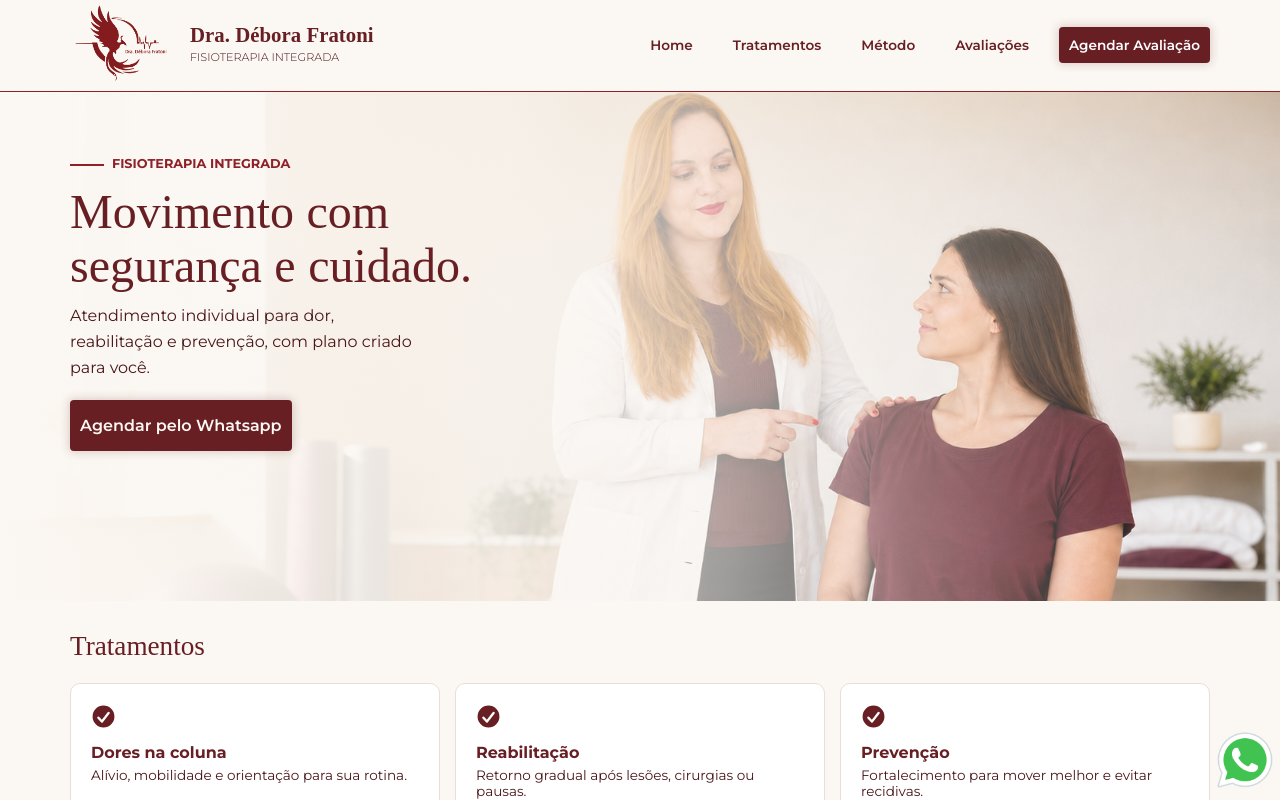
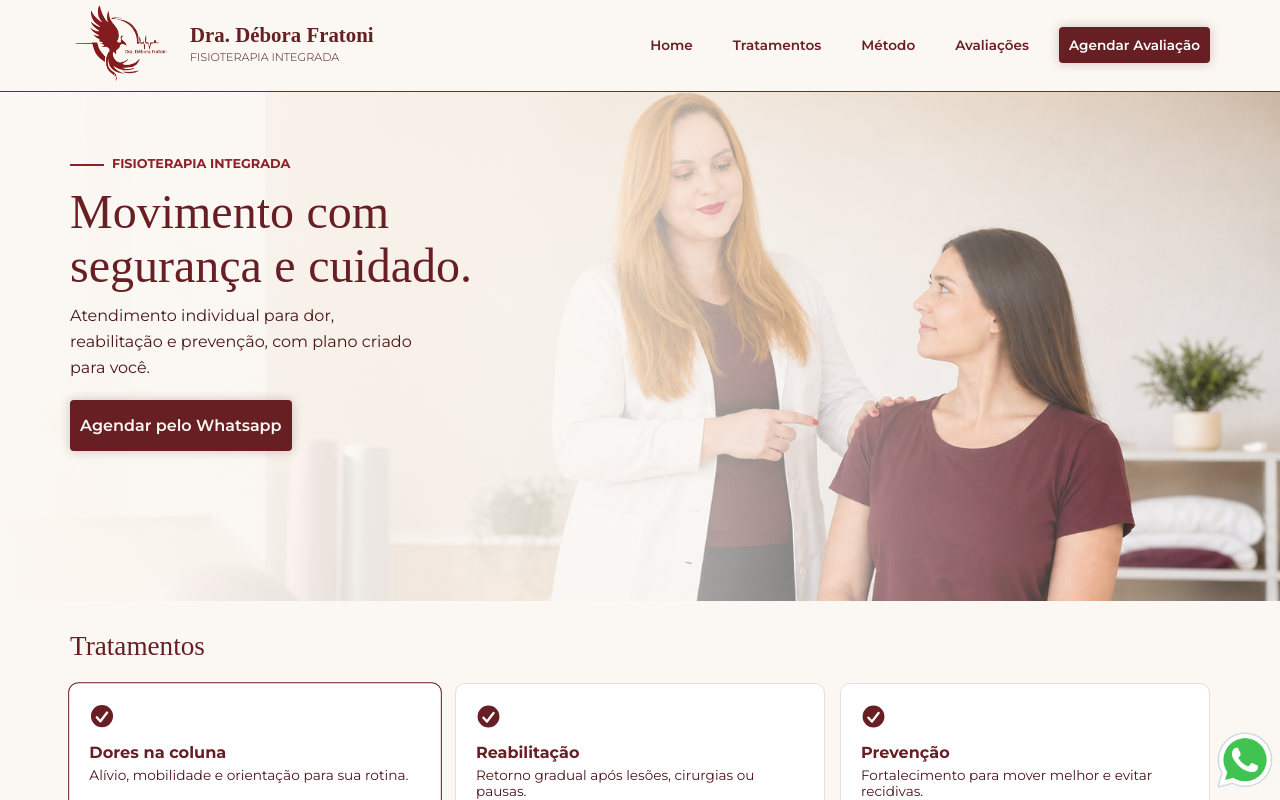
Before and after one commit to mateusschulleleite/site-fisioterapia-debora, a Vue app: page / in a window 1280 px wide. In both pictures the pointer is over the element 255 px from the left and 751 px from the top of the page. Shown: the top 800 px of the page. Built offline with nearby package versions, Linux system fonts and the light colour scheme.

Commit message:
Hover no card

```diff
--- a/src/components/Card.vue
+++ b/src/components/Card.vue
@@ -13,8 +13,8 @@
 <script setup lang="js">
 const props = defineProps({
     title: String,
-        description: Number
-    })
+    description: Number,
+});
 </script>
 
 <style lang="scss" scoped>
@@ -26,6 +26,12 @@
     font-family: "Montserrat", sans-serif !important;
     display: flex;
     gap: 10px;
+    transition: 300ms all;
+
+    &:hover {
+        border: solid 1px #681f24;
+        transform: scale(1.01);
+    }
 
     .card__content {
         h4 {
```
Lines whose indentation alone changed are shown as unchanged.
